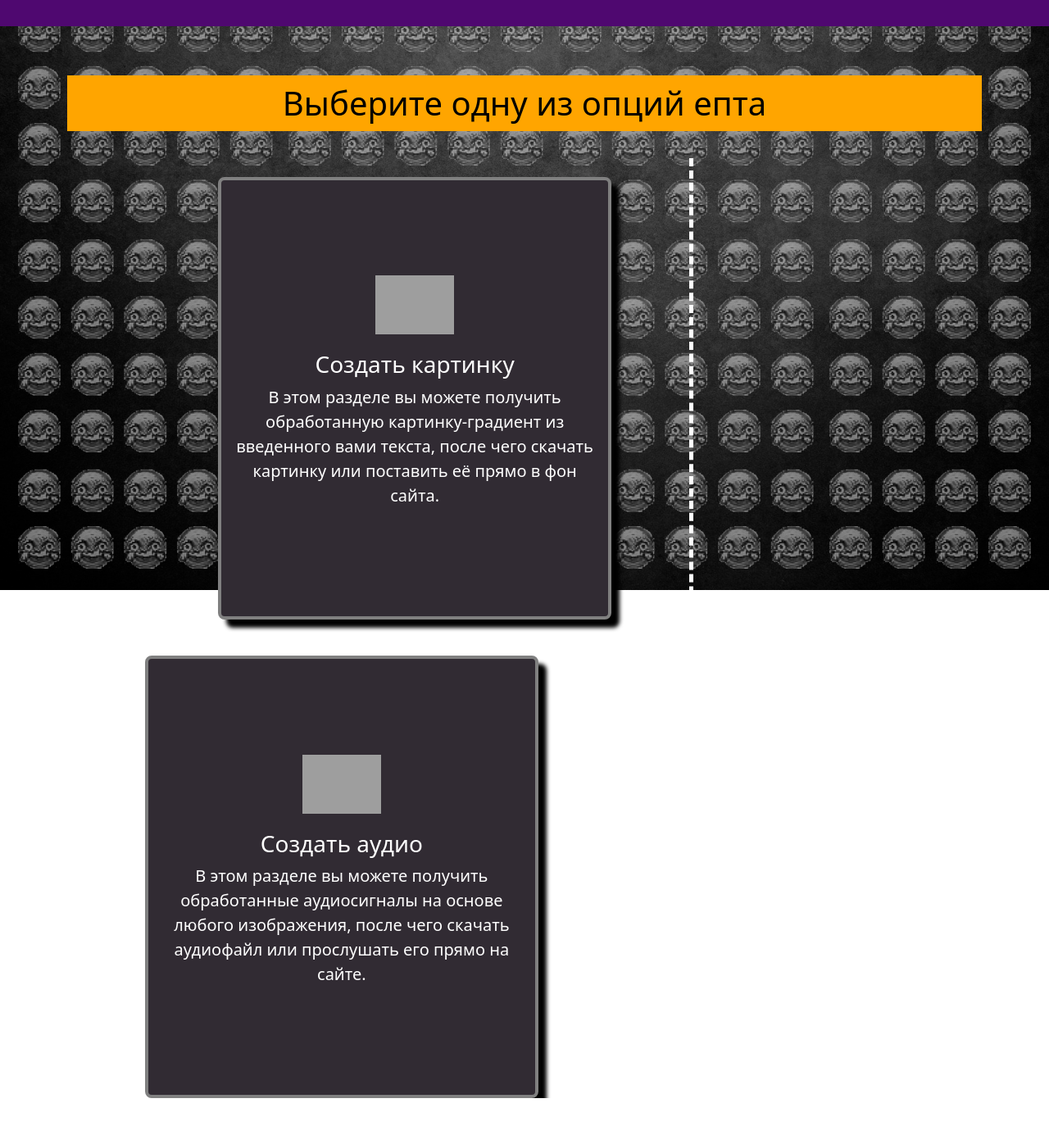
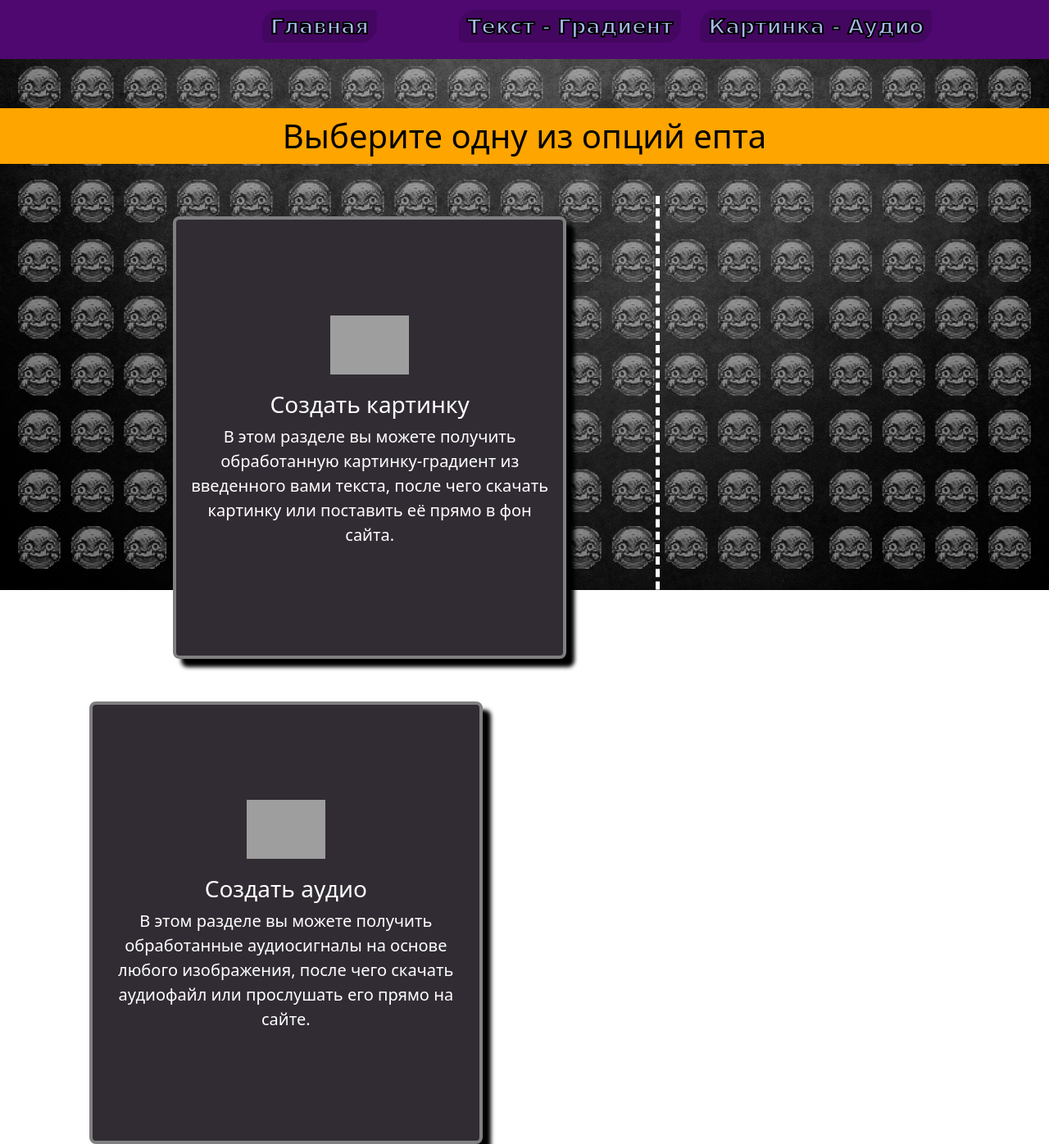
Before and after one commit to DaNTey7y/ClivusConvert, a Flask app: page / in a window 1280 px wide. Shown: the whole page at 82% size. Before the commit the page ends 1340 px from the top, so only its background shows below. Run offline with Flask 2, Linux system fonts and the light colour scheme; grey boxes are pictures that could not be loaded.

Commit message:
НУ СКОЛЬКО МОЖНО ПОВТОРЯТЬ... ЭТО БАЗА

```diff
--- a/templates/base.html
+++ b/templates/base.html
@@ -13,11 +13,21 @@
     <body>
         <header>
             <nav>
-                <!-- сюда навигацию въебать -->
+                <div class="navigation_block">
+                    <span id="main-page">
+                        <button type="button"><a href="/home">Главная</a></button>
+                    </span>
+                    <span id="text-image-convert">
+                        <button><a href="/text-to-gradient">Текст - Градиент</a></button>
+                    </span>
+                    <span id="image-audio-convert">
+                        <button><a href="/image-to-audio">Картинка - Аудио</a></button>
+                    </span>
+                </div>
             </nav>
         </header>
         <!-- Главная часть -->
-        <main role="main" class="container">
+        <main role="main">
             {% block content %}{% endblock %}
         </main>
         <!---->
```
